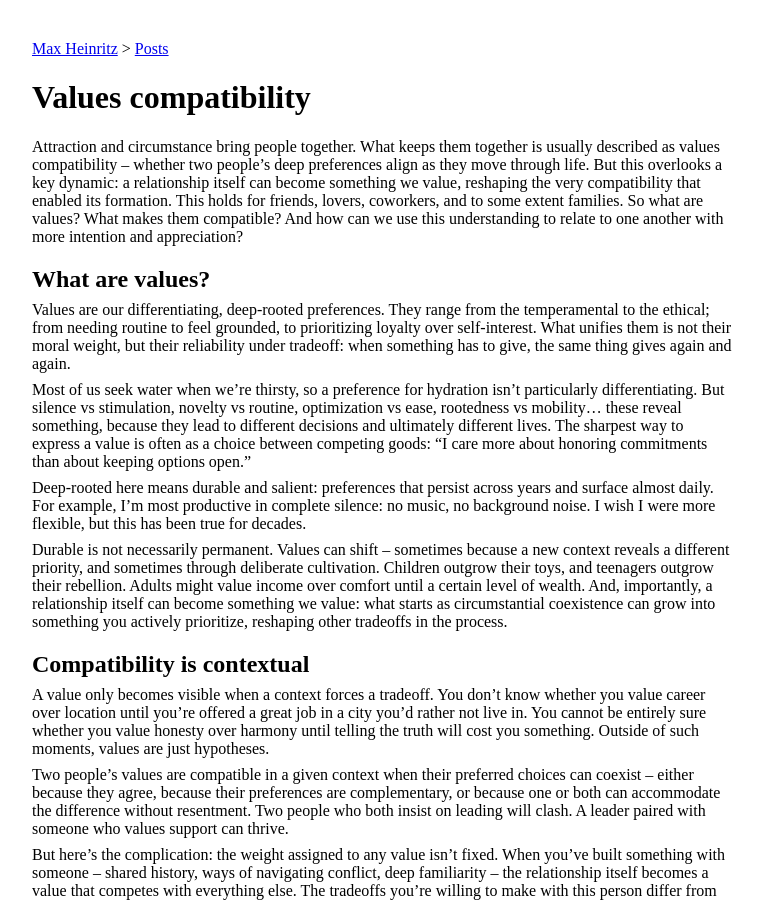
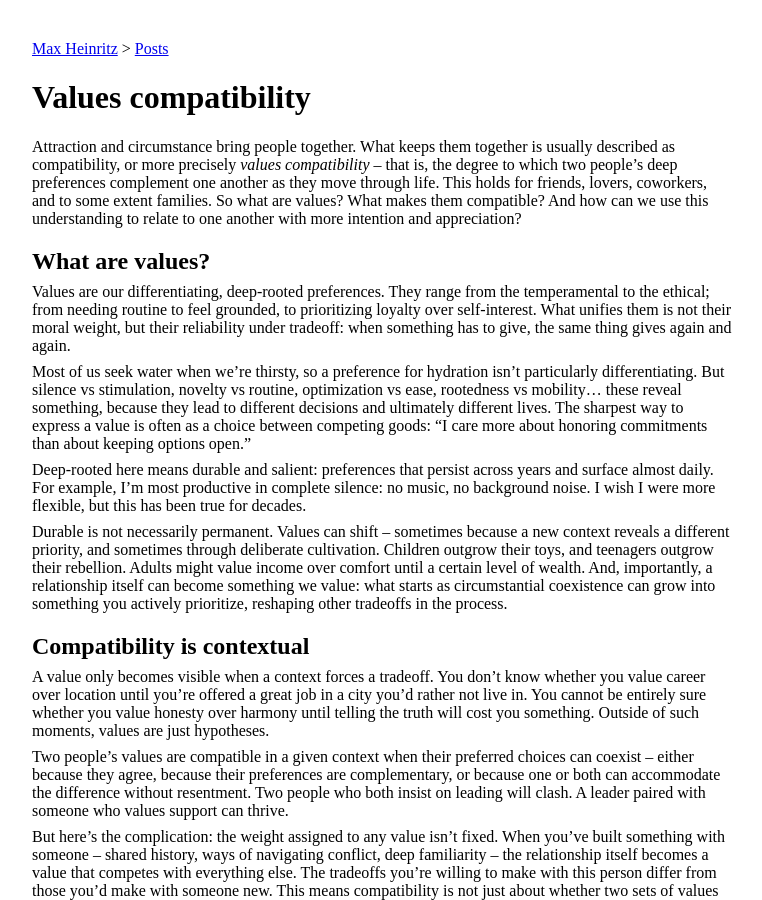
Before and after one commit to maxh/maxheinritz.com, a Jekyll site: the page built from _posts/2026-01-31-values-compatibility.md, in a window 1280 px wide and 900 px high. Shown: the whole window, without its empty margins (108-870 px from the left). Built offline with Jekyll 4.4.1, drawn with Linux system fonts in a browser that asks for light colours.

Commit message:
simplify intro

```diff
--- a/_posts/2026-01-31-values-compatibility.md
+++ b/_posts/2026-01-31-values-compatibility.md
@@ -4,7 +4,7 @@
 tags: [culture, future]
 ---
 
-Attraction and circumstance bring people together. What keeps them together is usually described as values compatibility -- whether two people's deep preferences align as they move through life. But this overlooks a key dynamic: a relationship itself can become something we value, reshaping the very compatibility that enabled its formation. This holds for friends, lovers, coworkers, and to some extent families. So what are values? What makes them compatible? And how can we use this understanding to relate to one another with more intention and appreciation?
+Attraction and circumstance bring people together. What keeps them together is usually described as  compatibility, or more precisely _values compatibility_ -- that is, the degree to which two people's deep preferences complement one another as they move through life. This holds for friends, lovers, coworkers, and to some extent families. So what are values? What makes them compatible? And how can we use this understanding to relate to one another with more intention and appreciation?
 
 ## What are values?
 
```
